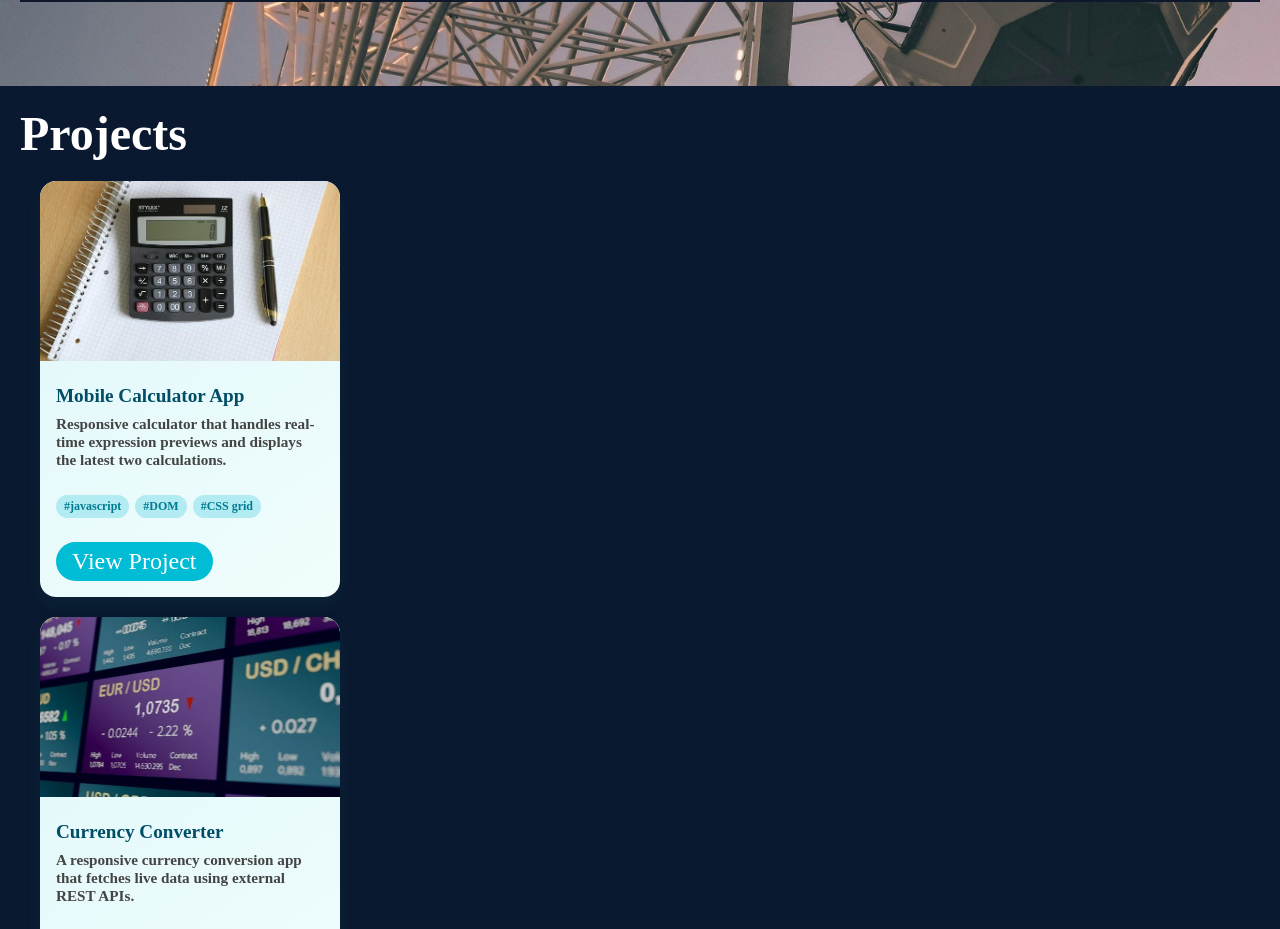
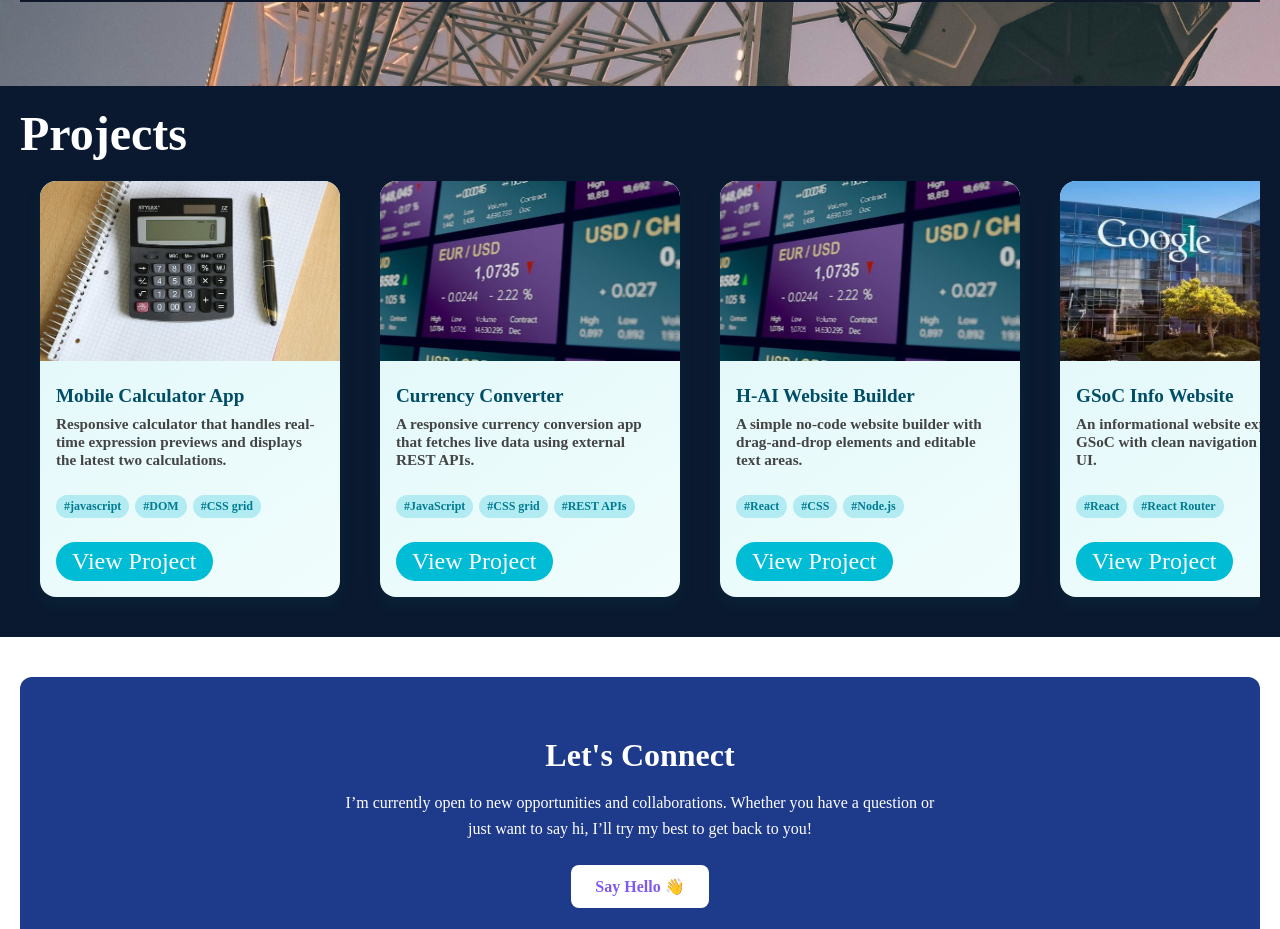
Before and after one commit to pathan-Hameed/Portfolio, a React (Vite) app: page / in a window 1280 px wide. Shown: the part 1945-2874 px from the top of the page. Built offline with nearby package versions, Linux system fonts and the light colour scheme.

Commit message:
made project section responsive

```diff
--- a/src/components/ProjectCard/ProjectCard.css
+++ b/src/components/ProjectCard/ProjectCard.css
@@ -1,4 +1,5 @@
 .project-card {
+  min-width: 300px;
     width: 300px;
     background: linear-gradient(145deg, #e0f7fa, #f0fdfc);
     border-radius: 16px;
@@ -66,3 +67,11 @@
   .view-button:hover {
     background-color: #0097a7;
   }
+
+  @media (max-width: 768px) {
+ .project-card {
+  min-width: 200px;
+  width: 300px;
+ }
+
+  }
--- a/src/components/projects/Project.css
+++ b/src/components/projects/Project.css
@@ -0,0 +1,15 @@
+.projects {
+    display: flex;
+    overflow-x: auto;
+}
+
+.projects::-webkit-scrollbar {
+    display: none;
+}
+
+@media (max-width: 768px) {
+    .projects {
+        flex-direction: column;
+        align-items: center;
+    }
+}
```
